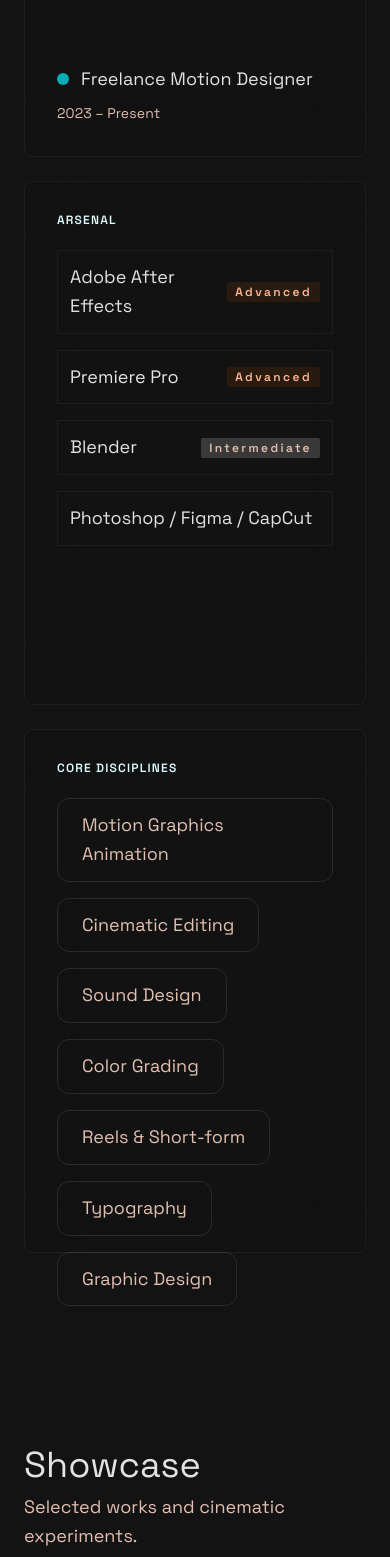
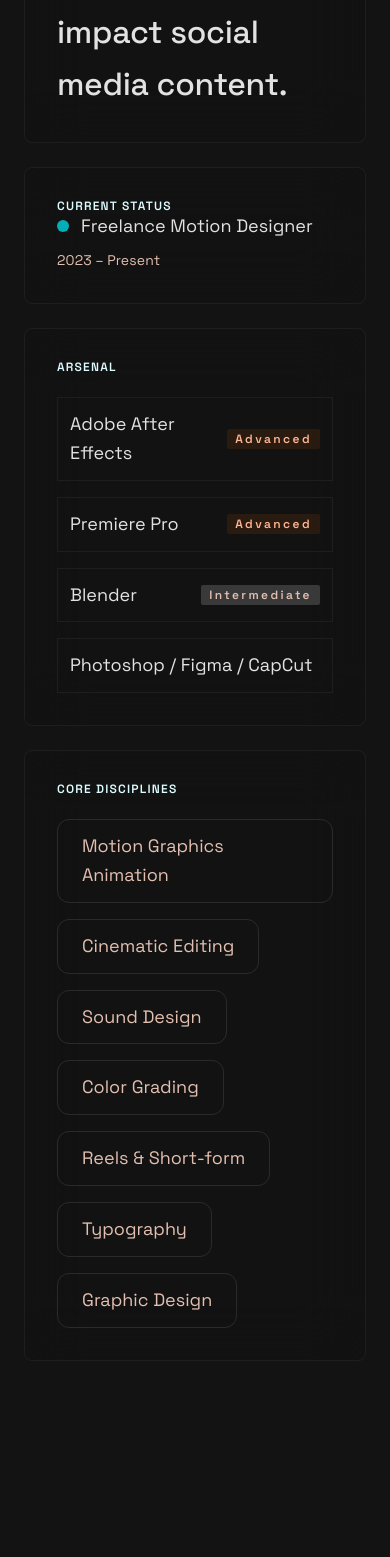
Before and after one commit to learnwitharryan-code/real, a React (Vite) app: page / in a window 390 px wide. Shown: the part 1665-3222 px from the top of the page. Built offline with nearby package versions, Linux system fonts and the light colour scheme.

Commit message:
Fix bento grid overflow on mobile by using responsive row-span and auto-rows

```diff
--- a/src/App.jsx
+++ b/src/App.jsx
@@ -149,7 +149,7 @@ export default function App() {
 
       {/* About & Skills Section (Bento Grid) */}
       <section className="py-24 md:py-section-gap px-6 md:px-margin-desktop max-w-container-max mx-auto relative" id="process">
-        <div className="grid grid-cols-1 md:grid-cols-12 gap-gutter auto-rows-[250px]">
+        <div className="grid grid-cols-1 md:grid-cols-12 gap-gutter auto-rows-auto md:auto-rows-[250px]">
           {/* About Card */}
           <div className="md:col-span-8 glass-panel rounded-xl p-8 flex flex-col justify-center card-glow transition-all duration-500 relative overflow-hidden group">
             <div className="absolute top-0 right-0 w-64 h-64 bg-primary-container/5 rounded-full blur-[60px] group-hover:bg-primary-container/10 transition-all duration-500"></div>
@@ -170,7 +170,7 @@ export default function App() {
             </div>
           </div>
           {/* Skills List */}
-          <div className="md:col-span-4 row-span-2 glass-panel rounded-xl p-8 card-glow transition-all duration-500 overflow-hidden">
+          <div className="md:col-span-4 md:row-span-2 glass-panel rounded-xl p-8 card-glow transition-all duration-500 overflow-hidden">
             <h3 className="font-label-caps text-label-caps text-secondary mb-6 tracking-widest uppercase">Arsenal</h3>
             <div className="flex flex-col gap-4">
               <div className="p-3 border border-white/5 rounded-DEFAULT hover:border-secondary-container/50 transition-colors flex justify-between items-center">
@@ -191,7 +191,7 @@ export default function App() {
             </div>
           </div>
           {/* Expertise Tags */}
-          <div className="md:col-span-8 row-span-2 glass-panel rounded-xl p-8 card-glow transition-all duration-500">
+          <div className="md:col-span-8 md:row-span-2 glass-panel rounded-xl p-8 card-glow transition-all duration-500">
             <h3 className="font-label-caps text-label-caps text-secondary mb-6 tracking-widest uppercase">Core Disciplines</h3>
             <div className="flex flex-wrap gap-4">
               <span className="px-6 py-3 border border-white/10 rounded-full font-body-lg text-body-lg text-on-surface-variant hover:text-on-surface hover:border-primary/50 transition-all cursor-default">Motion Graphics Animation</span>
```
